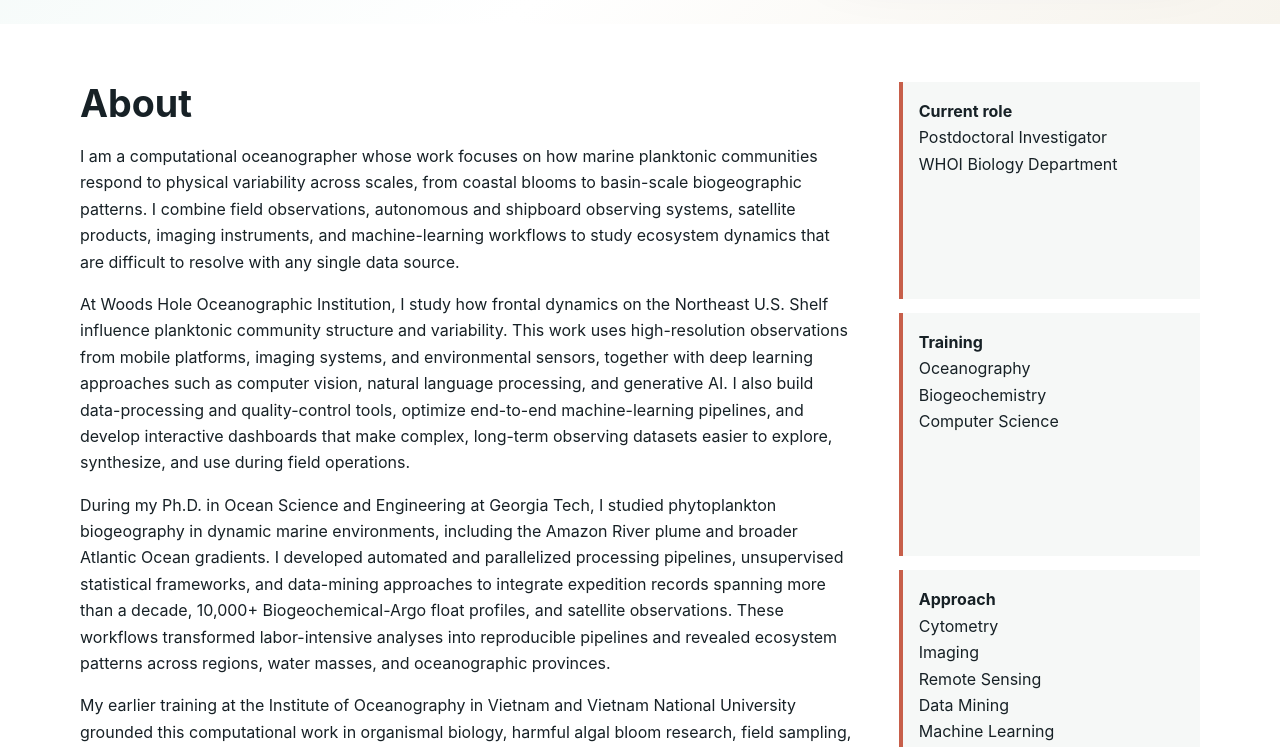
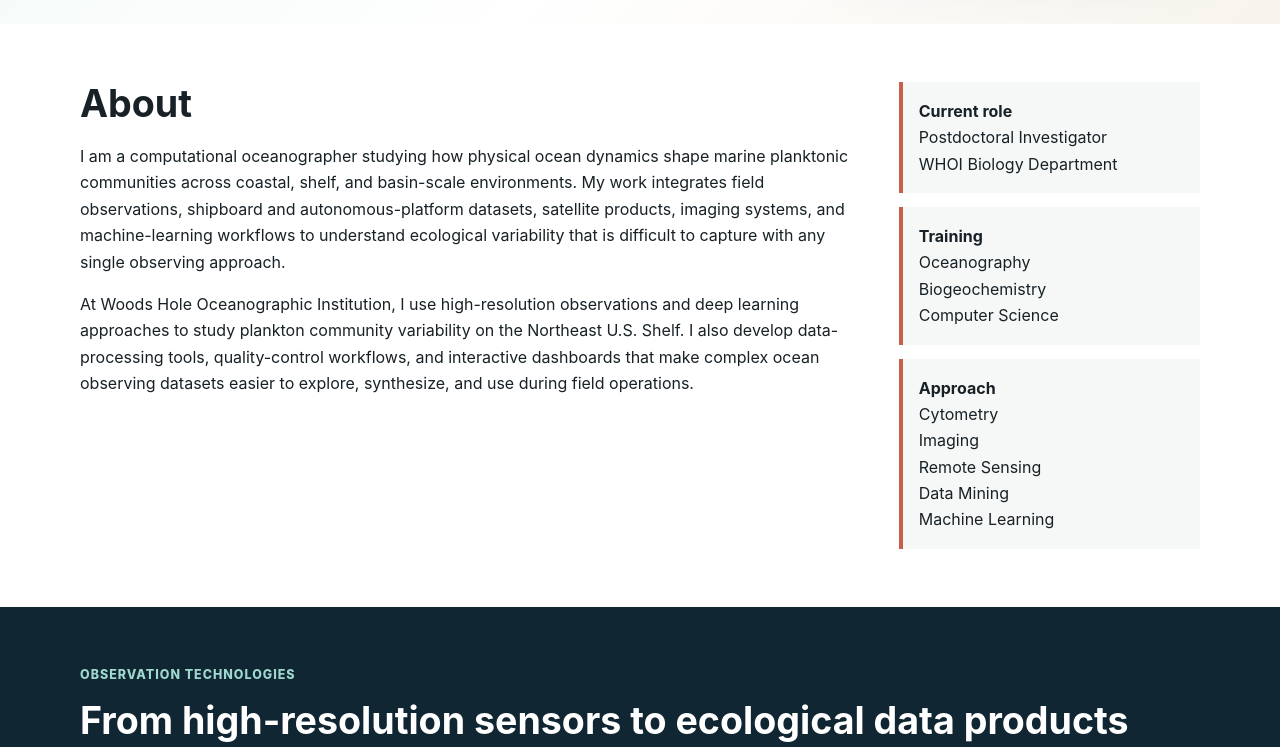
Before and after one commit to anhph95/anhph95.github.io, a Jekyll site: the page built from index.md, in a window 1280 px wide and 1400 px high, scrolled down 494 px, cut to the strip 114-861 px from the top of the window. Built offline with Jekyll 4.4.1, drawn with Linux system fonts in a browser that asks for light colours; some of the changed text lies outside the part shown.

Commit message:
Tighten homepage bio

```diff
--- a/index.md
+++ b/index.md
@@ -26,10 +26,8 @@ description: "Anh H. Pham is a biological oceanographer building AI-enabled obse
   <div class="section-inner two-column">
     <div>
       <h2>About</h2>
-      <p>I am a computational oceanographer whose work focuses on how marine planktonic communities respond to physical variability across scales, from coastal blooms to basin-scale biogeographic patterns. I combine field observations, autonomous and shipboard observing systems, satellite products, imaging instruments, and machine-learning workflows to study ecosystem dynamics that are difficult to resolve with any single data source.</p>
-      <p>At Woods Hole Oceanographic Institution, I study how frontal dynamics on the Northeast U.S. Shelf influence planktonic community structure and variability. This work uses high-resolution observations from mobile platforms, imaging systems, and environmental sensors, together with deep learning approaches such as computer vision, natural language processing, and generative AI. I also build data-processing and quality-control tools, optimize end-to-end machine-learning pipelines, and develop interactive dashboards that make complex, long-term observing datasets easier to explore, synthesize, and use during field operations.</p>
-      <p>During my Ph.D. in Ocean Science and Engineering at Georgia Tech, I studied phytoplankton biogeography in dynamic marine environments, including the Amazon River plume and broader Atlantic Ocean gradients. I developed automated and parallelized processing pipelines, unsupervised statistical frameworks, and data-mining approaches to integrate expedition records spanning more than a decade, 10,000+ Biogeochemical-Argo float profiles, and satellite observations. These workflows transformed labor-intensive analyses into reproducible pipelines and revealed ecosystem patterns across regions, water masses, and oceanographic provinces.</p>
-      <p>My earlier training at the Institute of Oceanography in Vietnam and Vietnam National University grounded this computational work in organismal biology, harmful algal bloom research, field sampling, scuba and snorkeling surveys, growth experiments, nutrient analysis, molecular biology, bioinformatics, and microalgae biotechnology. Across these experiences, my research has been driven by the same goal: to connect biological mechanism, environmental variability, and scalable technology to better understand changing marine ecosystems.</p>
+      <p>I am a computational oceanographer studying how physical ocean dynamics shape marine planktonic communities across coastal, shelf, and basin-scale environments. My work integrates field observations, shipboard and autonomous-platform datasets, satellite products, imaging systems, and machine-learning workflows to understand ecological variability that is difficult to capture with any single observing approach.</p>
+      <p>At Woods Hole Oceanographic Institution, I use high-resolution observations and deep learning approaches to study plankton community variability on the Northeast U.S. Shelf. I also develop data-processing tools, quality-control workflows, and interactive dashboards that make complex ocean observing datasets easier to explore, synthesize, and use during field operations.</p>
     </div>
     <ul class="stat-list">
       <li><strong>Current role</strong><br>Postdoctoral Investigator<br>WHOI Biology Department</li>
@@ -65,15 +63,15 @@ description: "Anh H. Pham is a biological oceanographer building AI-enabled obse
     <h2>Research Program</h2>
     <div class="cards">
       <article class="card">
-        <h3>Dynamic Planktonic Habitats and Biogeography</h3>
-        <p>Defining adaptive plankton habitats from ocean observations so ecological boundaries move with river discharge, eddies, intrusions, and other water-mass gradients.</p>
+        <h3>Biogeography</h3>
+        <p>Defining dynamic plankton habitats from ocean observations so ecological boundaries move with river discharge, eddies, intrusions, and other water-mass gradients.</p>
       </article>
       <article class="card">
-        <h3>Planktonic Community Variability</h3>
+        <h3>Community Structure</h3>
         <p>Using ecological statistics and community models to quantify how phytoplankton and zooplankton assemblages vary across space and time.</p>
       </article>
       <article class="card">
-        <h3>Advanced Ocean Technologies</h3>
+        <h3>Ocean Technologies</h3>
         <p>Combining computer vision, autonomous platforms, remote sensing, dashboards, and reproducible data systems for scalable biological ocean observing.</p>
       </article>
     </div>
```
Also changed, not shown: research.md (+4 -4 lines).
